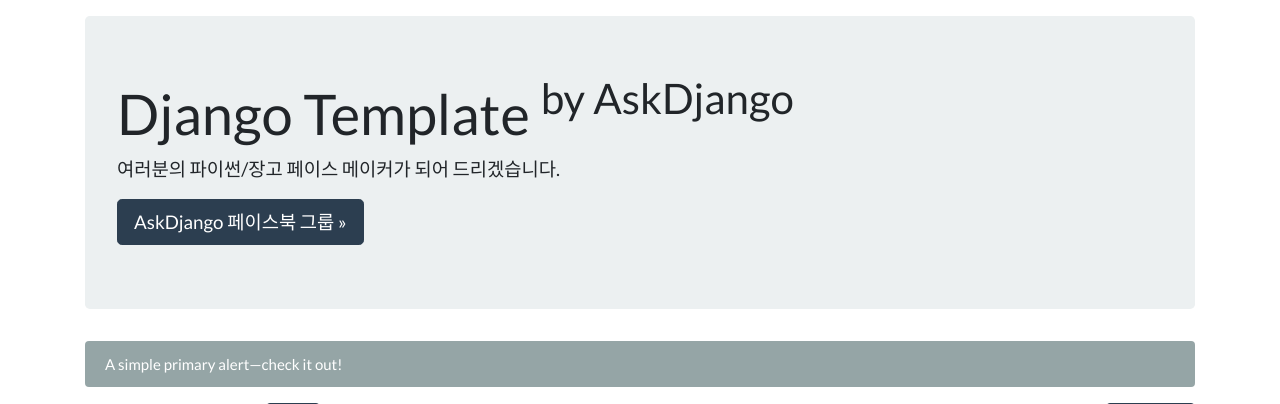
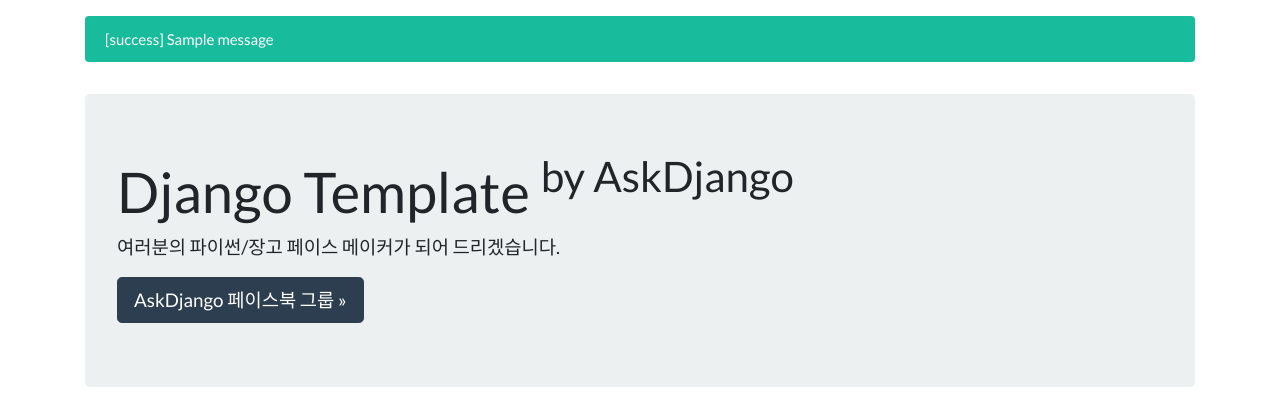
Before and after one commit to genyeon9/askdjango, a Django app: template blog/templates/blog/post_list.html in a window 1280 px wide. Shown: the part 71-475 px from the top of the page. Run offline with Django 3.2, Linux system fonts and the light colour scheme; the template is opened without the code that fills it: most values are stand-ins (such as "Sample title", 1, 10 or a date in 2020); one stand-in notice (Sample message) is shown; some libraries are stand-ins or nearby versions.

Commit message:
blog.views.post_new/post_edit 뷰에 messages 적용

```diff
--- a/blog/views.py
+++ b/blog/views.py
@@ -2,6 +2,7 @@
 from django.shortcuts import render, get_object_or_404, redirect
 from . models import Post
 from .forms import PostForm
+from django.contrib import messages
 
 # Create your views here.
 
@@ -34,6 +35,7 @@
         form = PostForm(request.POST, request.FILES) #PostForm에서 모델을 Post로 지정해주었기 때문에 form은 PostForm의 인스턴스이자 Post의 인스턴스?
         if form.is_valid():
             post = form.save()
+            messages.success(request, '새 포스팅을 저장했습니다.')
             return redirect(post) #Post 모델에 get_absolute_url 함수를 정의했으므로 인스턴스를 넣어주기만 해도 url을 추적할 수 있다
     else:                         #따라서 post_detail에 쉽게 접근 가능
         form = PostForm()
@@ -48,6 +50,7 @@
         form = PostForm(request.POST, request.FILES, instance=post) #PostForm에서 모델을 Post로 지정해주었기 때문에 form은 PostForm의 인스턴스이자 Post의 인스턴스?
         if form.is_valid():
             post = form.save()
+            messages.success(request, '포스팅이 수정되었습니다.')
             return redirect(post) #Post 모델에 get_absolute_url 함수를 정의했으므로 인스턴스를 넣어주기만 해도 url을 추적할 수 있다
     else:                         #따라서 post_detail에 쉽게 접근 가능
         form = PostForm(instance=post)
--- a/dojo/forms.py
+++ b/dojo/forms.py
@@ -24,6 +24,6 @@
         model = Post
         #fields = '__all__' #모델의 모든 필드값을 Form의 필드값으로 지정
         fields = ['title', 'content', 'user_agent']
-        widget = {
+        widgets = {
             'user_agent': forms.HiddenInput,
         }
--- a/dojo/templates/dojo/post_form.html
+++ b/dojo/templates/dojo/post_form.html
@@ -7,6 +7,6 @@
 </form>
 
 <script>
-    var dom = document.getElementById('{{ form.user_agent.id_for_label }}');
-    dom.value = navigator.userAgent;
+   var dom = document.getElementById('id_user_agent');
+   dom.value = navigator.userAgent;
 </script>
--- a/practice1/templates/layout.html
+++ b/practice1/templates/layout.html
@@ -36,6 +36,17 @@
     </div>
 </nav>
 
+{% if messages %}
+<div class="container mt-3">
+    {% for message in messages %}
+    <div class="alert alert-{{ message.tags }}">
+        [{{ message.tags }}]
+        {{ message.message }}
+    </div>
+    {% endfor %}
+</div>
+{% endif %}
+
 {% block content %}
 {% endblock %}
 
```
Also changed, not shown: db.sqlite3.
